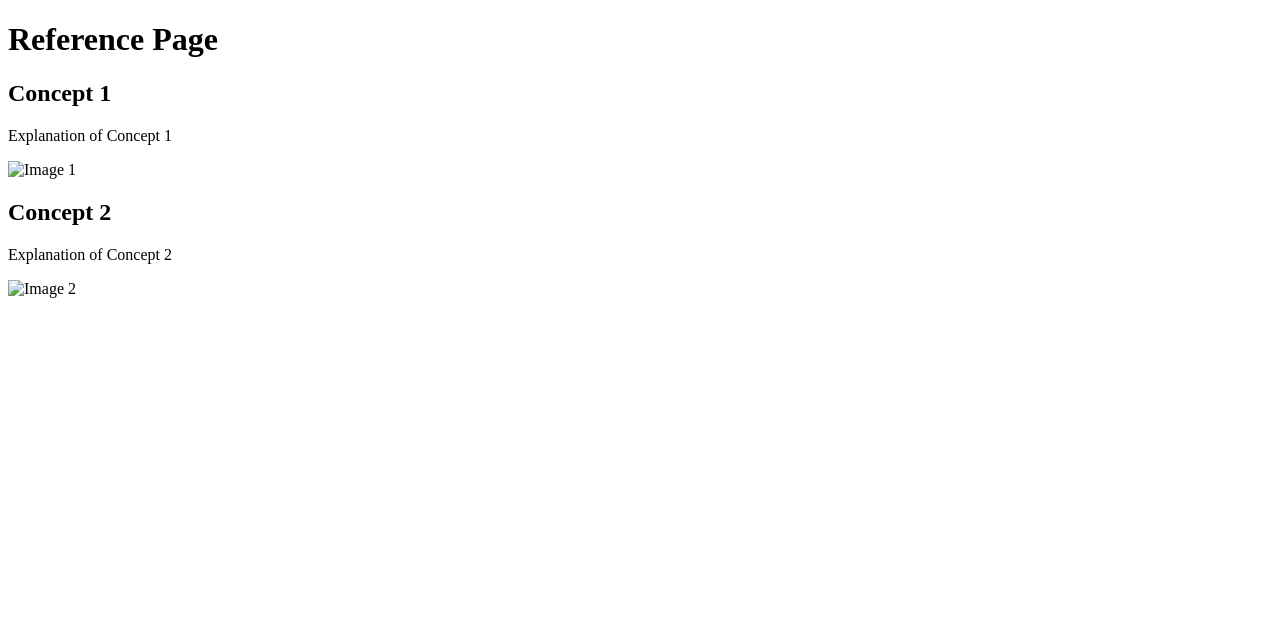
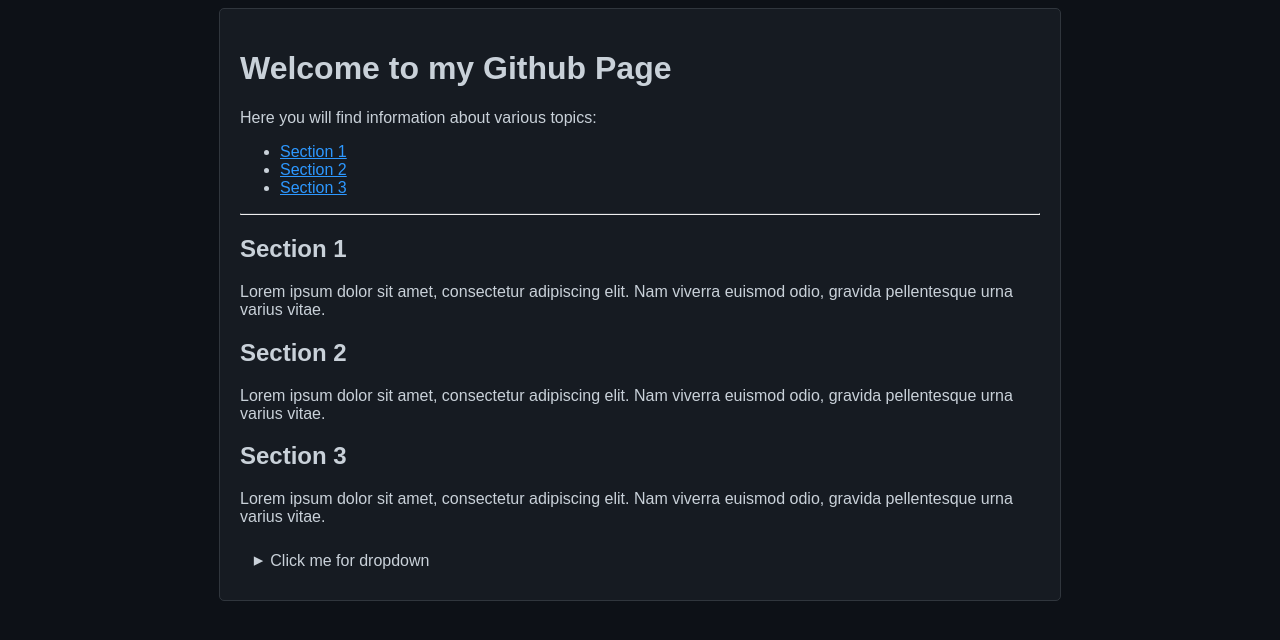
Before and after one commit to PointOfKnowReturnWiki/PointOfKnowReturnWiki.github.io, a plain HTML site: page index.html in a window 1280 px wide. Drawn offline with Linux system fonts and the light colour scheme.

Commit message:
Update index.html

```diff
--- a/index.html
+++ b/index.html
@@ -1,31 +1,94 @@
 <!DOCTYPE html>
 <html>
+
 <head>
   <style>
-      /* Add styles here */
+    body {
+      background-color: #0D1117;
+    }
+
+    .container {
+      background-color: #161B22;
+      border: 1px solid #30363D;
+      border-radius: 5px;
+      max-width: 800px;
+      margin: 0 auto;
+      padding: 20px;
+    }
+
+    .dropdown-toggle {
+      color: #C9D1D9;
+      cursor: pointer;
+      display: block;
+      padding: 10px;
+      text-decoration: none;
+    }
+
+    .arrow {
+      display: inline-block;
+      transition: transform 0.3s;
+      transform: rotate(-90deg);
+    }
+
+    .active .arrow {
+      transform: rotate(0deg);
+    }
+
+    .dropdown-content {
+      background-color: #161B22;
+      border: 1px solid #30363D;
+      border-radius: 5px;
+      color: #C9D1D9;
+      display: none;
+      padding: 10px;
+      position: absolute;
+      z-index: 1;
+    }
+
+    .active .dropdown-content {
+      display: block;
+    }
+
+    a {
+      color: #2D98FF;
+    }
   </style>
+
 </head>
-  <body>
-    <h1>Reference Page</h1>
 
-    <!-- Concept 1 -->
-    <div class="concept">
-      <h2>Concept 1</h2>
-      <p>Explanation of Concept 1</p>
-      <img src="image1.jpg" alt="Image 1">
+<body style="background-color: #0D1117; color: #C9D1D9; font-family: sans-serif;">
+  <div class="container">
+    <h1>Welcome to my Github Page</h1>
+    <p>Here you will find information about various topics:</p>
+    <ul>
+      <li><a href="#section1">Section 1</a></li>
+      <li><a href="#section2">Section 2</a></li>
+      <li><a href="#section3">Section 3</a></li>
+    </ul>
+    <hr style="border-top: 1px solid #30363D;">
+    <h2 id="section1">Section 1</h2>
+    <p>Lorem ipsum dolor sit amet, consectetur adipiscing elit. Nam viverra euismod odio, gravida pellentesque urna
+      varius vitae.</p>
+    <h2 id="section2">Section 2</h2>
+    <p>Lorem ipsum dolor sit amet, consectetur adipiscing elit. Nam viverra euismod odio, gravida pellentesque urna
+      varius vitae.</p>
+    <h2 id="section3">Section 3</h2>
+    <p>Lorem ipsum dolor sit amet, consectetur adipiscing elit. Nam viverra euismod odio, gravida pellentesque urna
+      varius vitae.</p>
+    <div class="dropdown">
+      <a class="dropdown-toggle"><span class="arrow">&#9660;</span> Click me for dropdown</a>
+      <div class="dropdown-content">
+        <p>Dropdown content</p>
+        <p>More content</p>
       </div>
-
-    <!-- Concept 2 -->
-    <div class="concept">
-      <h2>Concept 2</h2>
-      <p>Explanation of Concept 2</p>
-      <img src="image2.jpg" alt="Image 2">
     </div>
-
-    <!-- Add more concepts here -->
-
+  </div>
   <script>
-      // Add JavaScript code here
+    const toggle = document.querySelector(".dropdown-toggle");
+    toggle.addEventListener("click", function () {
+      this.parentElement.classList.toggle("active");
+    });
   </script>
 </body>
+
 </html>
```
Lines whose indentation alone changed are shown as unchanged.
